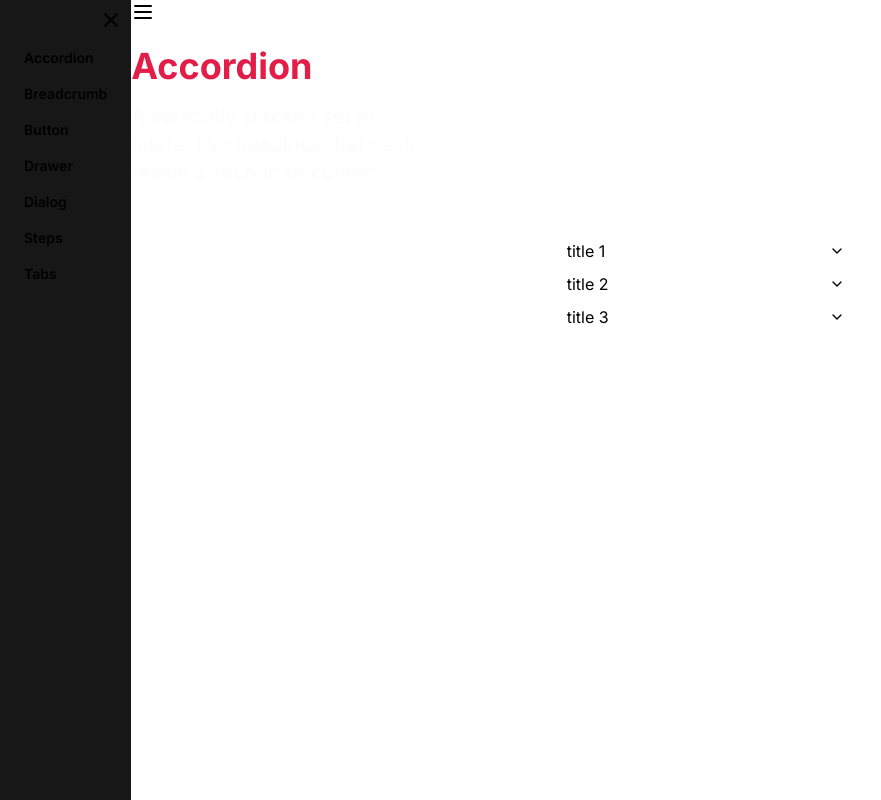
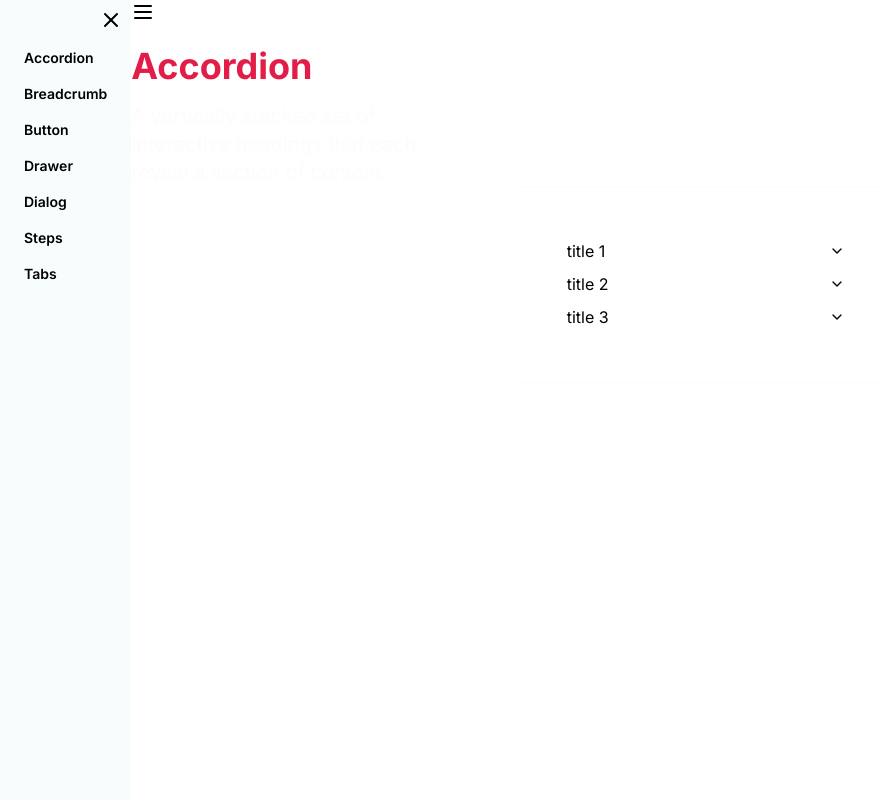
Before and after one commit to harshG775/reactjs-components, a Next.js app in the folder ui-components-library/: page /components/accordion in a window 1280 px wide. Shown: the whole page, without its empty margins (0-881 px from the left). Built offline with nearby package versions, Linux system fonts and the light colour scheme.

Commit message:
sidebar color//////

```diff
--- a/ui-components-library/src/components/layouts/ComponentsLayout.tsx
+++ b/ui-components-library/src/components/layouts/ComponentsLayout.tsx
@@ -41,12 +41,12 @@ export default function ComponentsLayout({ children }: PropsWithChildren) {
     const closeDrawer = sidebarState((state) => state.close);
     return (
         <div className="grid lg:grid-cols-[auto_1fr]">
-            <SideBarDrawer className=" bg-neutral-900">
+            <SideBarDrawer className=" bg-background">
                 <ul>
                     {linksData.components.map((linkData) => (
                         <li key={linkData.name} onClick={()=>closeDrawer()}>
                             <Link href={linkData.href}
-                                className="py-2 px-6 block text-sm font-semibold hover:bg-neutral-800"
+                                className="py-2 px-6 block text-sm font-semibold hover:bg-background/80"
                             >{linkData.name}</Link>
                         </li>
                     ))}
```
